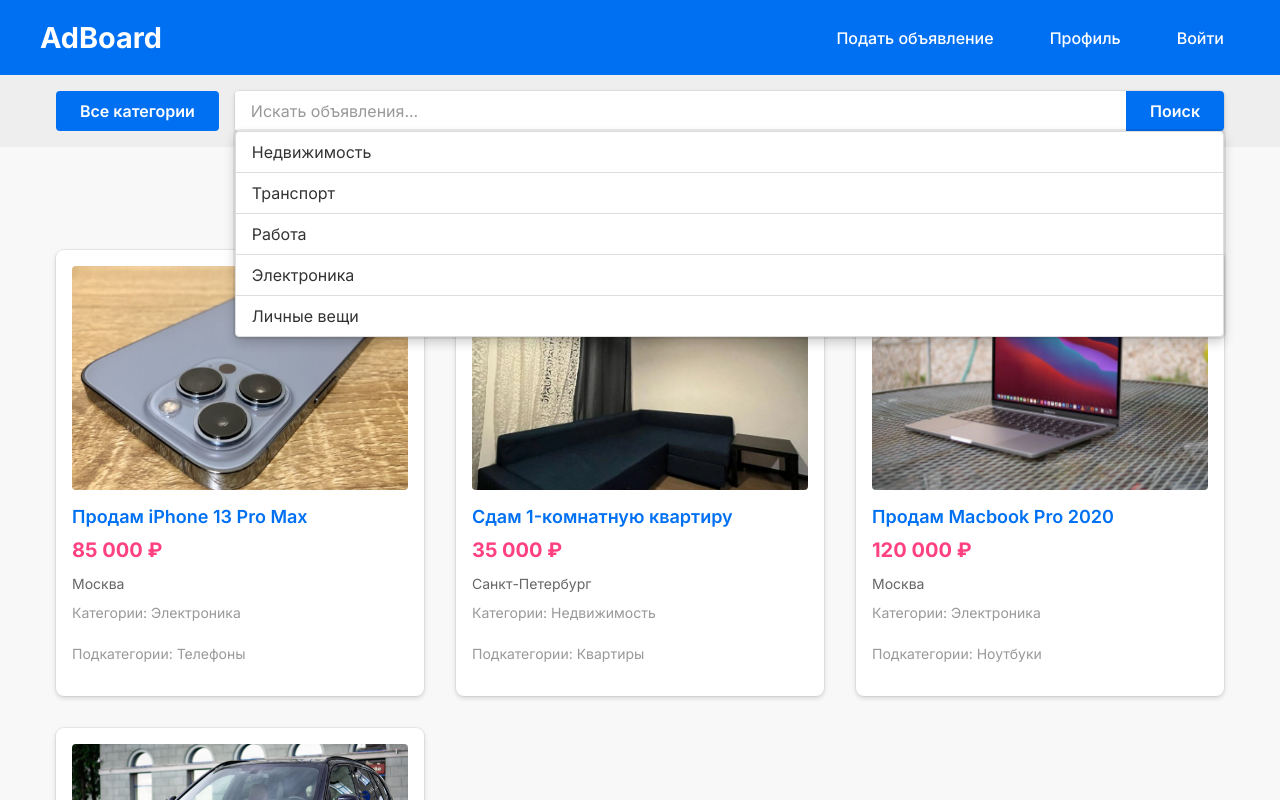
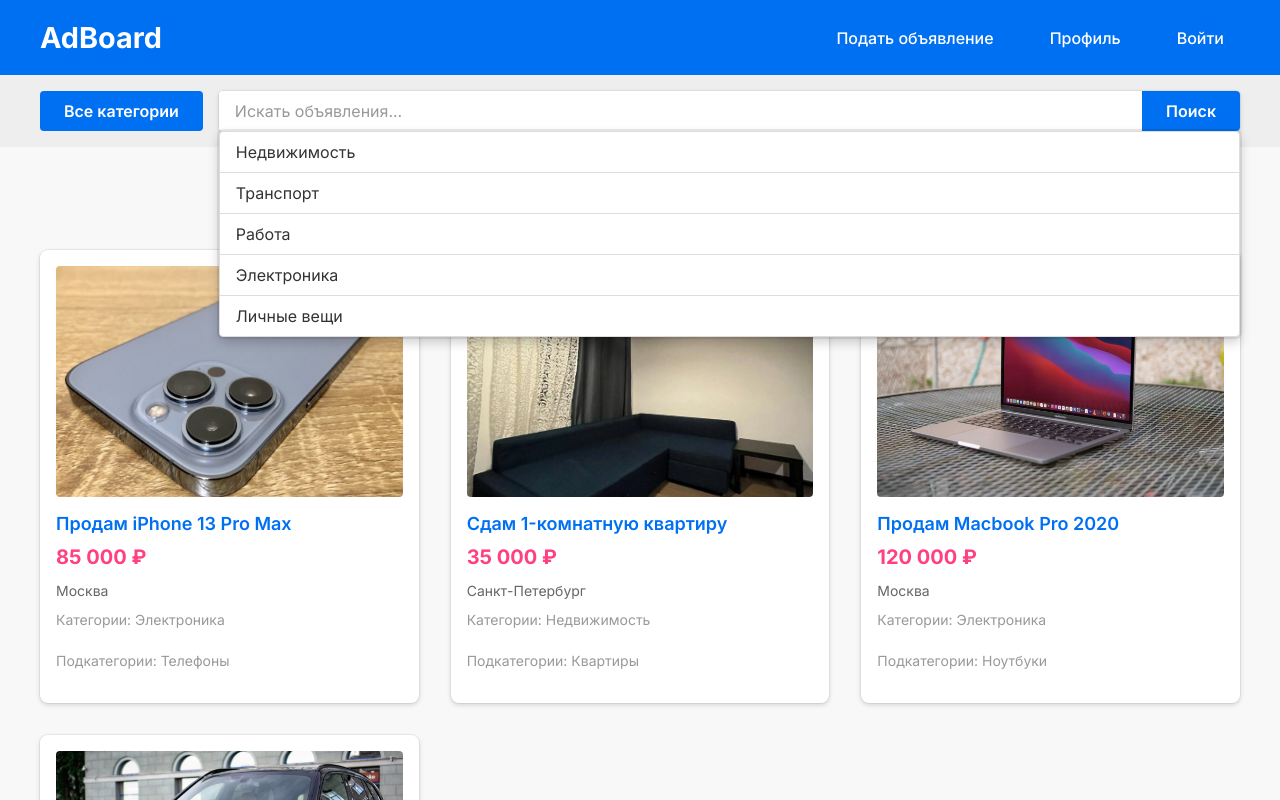
Before and after one commit to UsachevDev/adboard-project, a Next.js app in the folder AdBoard.Web/: page / in a window 1280 px wide. Shown: the top 800 px of the page. Built offline with nearby package versions, Linux system fonts and the light colour scheme.

Commit message:
style: fix padding value

```diff
--- a/AdBoard.Web/src/components/ui/Search/Search.module.scss
+++ b/AdBoard.Web/src/components/ui/Search/Search.module.scss
@@ -15,8 +15,6 @@
   max-width: 1200px;
   margin-left: auto;
   margin-right: auto;
-  padding-left: $spacing-md;
-  padding-right: $spacing-md;
   display: block;
 }
 
--- a/AdBoard.Web/src/styles/pages/Home.module.scss
+++ b/AdBoard.Web/src/styles/pages/Home.module.scss
@@ -26,7 +26,7 @@
     display: grid;
     grid-template-columns: repeat(auto-fill, minmax(280px, 1fr));
     gap: $spacing-lg;
-    padding: 0 $spacing-md;
+    padding: 0;
 
     @include media-md {
         grid-template-columns: repeat(auto-fill, minmax(300px, 1fr));
```
